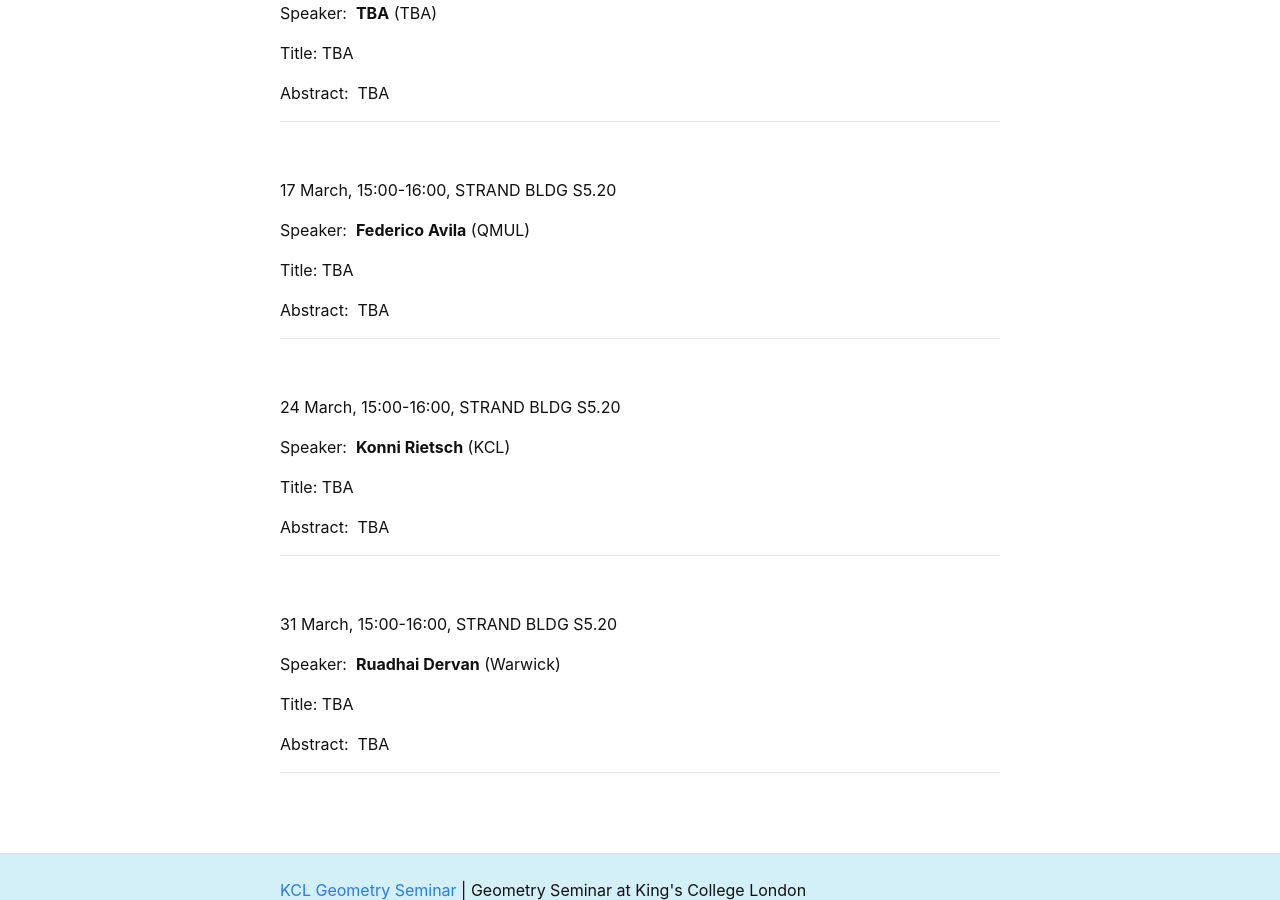
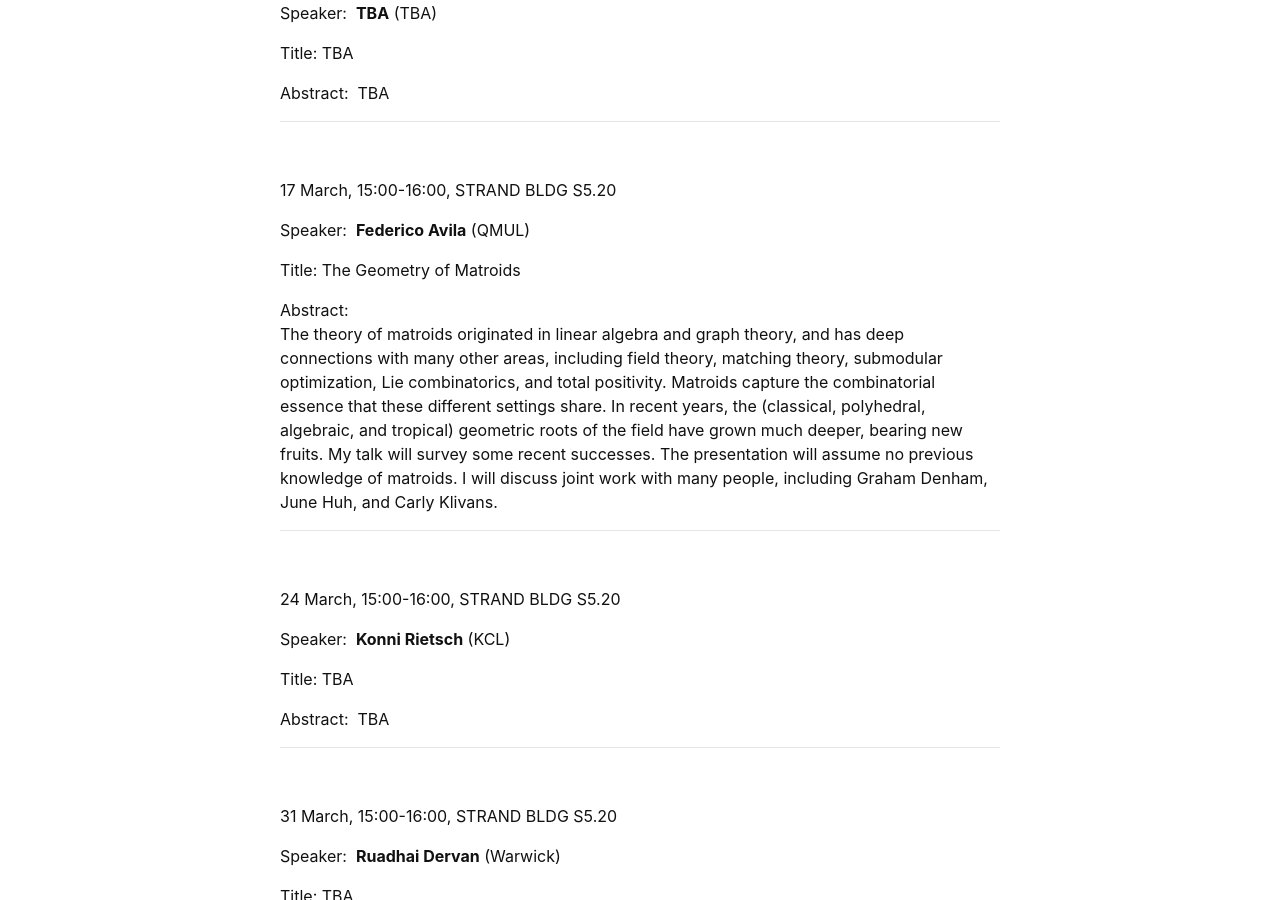
Before and after one commit to kcl-geometry-seminar/kcl-geometry-seminar.github.io, a Jekyll site: the page built from pages/index.md, in a window 1280 px wide and 900 px high, scrolled down 1450 px. Built offline with Jekyll 4.4.1, drawn with Linux system fonts in a browser that asks for light colours; a script that is not in the unit is left out.

Commit message:
Revise talk details for Federico Avila
Updated the title and abstract for the talk by Federico Avila.

```diff
--- a/pages/index.md
+++ b/pages/index.md
@@ -69,9 +69,11 @@ Abstract:&nbsp; TBA
 
 Speaker:&nbsp; **Federico Avila** (QMUL)
 
-Title:&nbsp;TBA
+Title:&nbsp;The Geometry of Matroids
 
-Abstract:&nbsp; TBA
+Abstract:&nbsp;
+The theory of matroids originated in linear algebra and graph theory, and has deep connections with many other areas, including field theory, matching theory, submodular optimization, Lie combinatorics, and total positivity. Matroids capture the combinatorial essence that these different settings share. In recent years, the (classical, polyhedral, algebraic, and tropical) geometric roots of the field have grown much deeper, bearing new fruits. My talk will survey some recent successes.
+The presentation will assume no previous knowledge of matroids. I will discuss joint work with many people, including Graham Denham, June Huh, and Carly Klivans.
 
 ---------------------------------------------------------
 <br />
```
